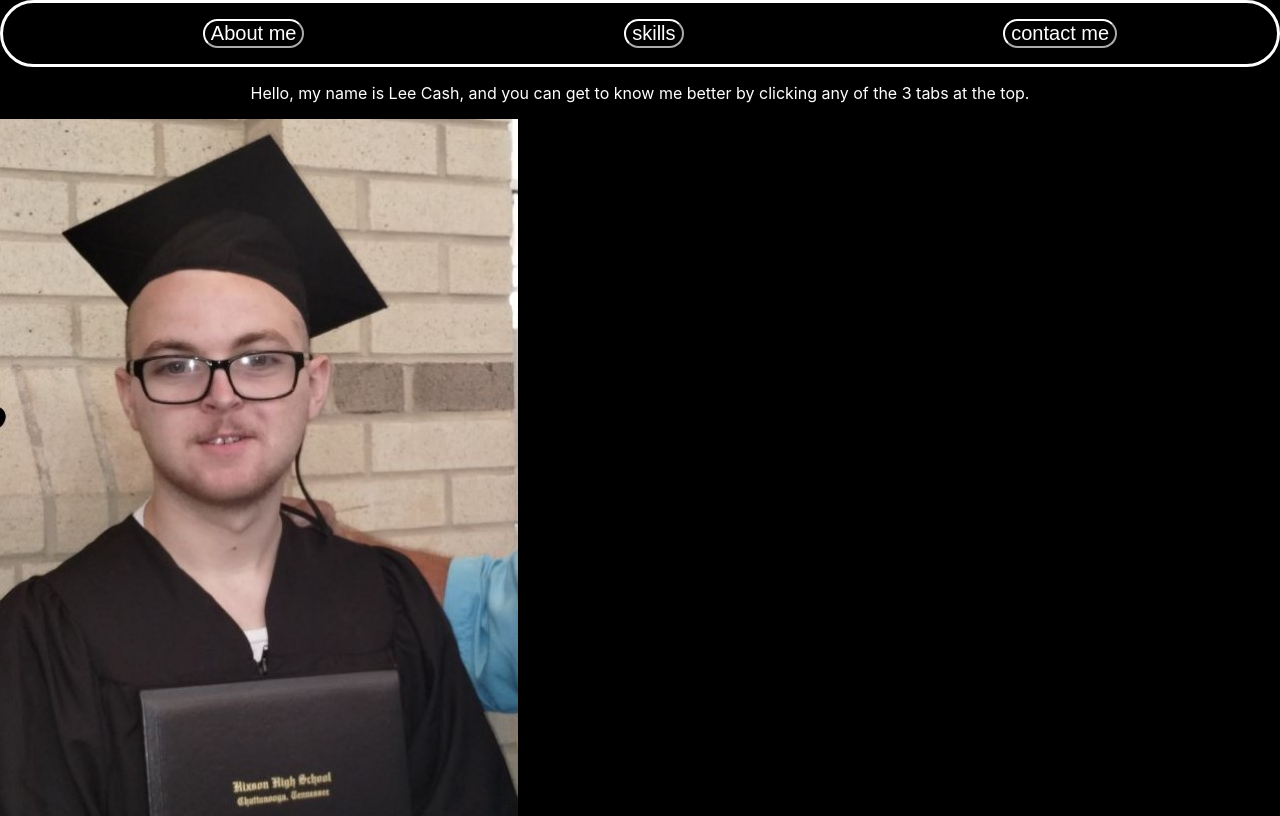
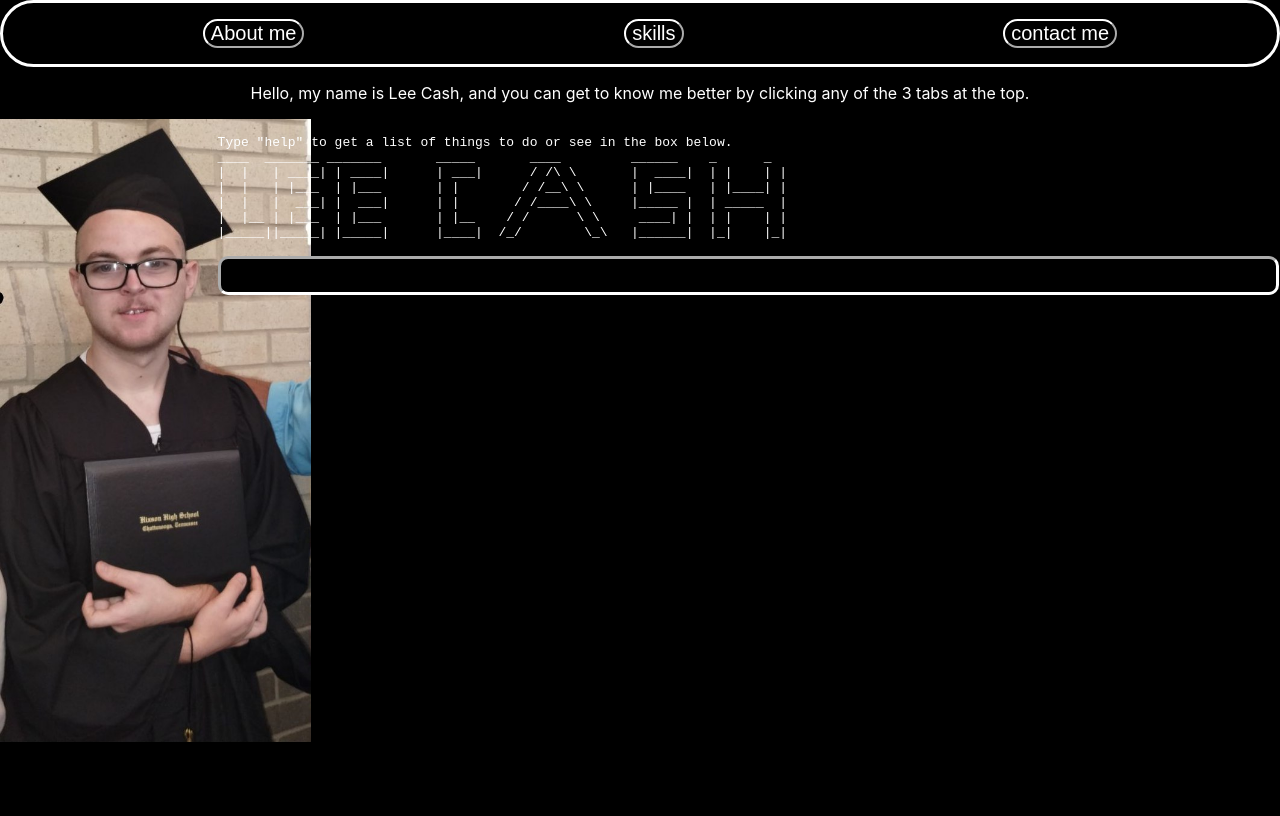
Before and after one commit to LeeFCash/digital-portfolio-react, a React (Create React App) app: page / in a window 1280 px wide. Shown: the top 816 px of the page. Built offline with nearby package versions, Linux system fonts and the light colour scheme.

Commit message:
make terminal and not done

```diff
--- a/src/App.css
+++ b/src/App.css
@@ -38,7 +38,7 @@ header nav ul li button {
 }
 .tab0Split {
     display: grid;
-    grid-template-columns: 30 1fr;
+    grid-template-columns: 17% 1fr;
     /*display: flex;
     flex-direction: row;
     flex-wrap: wrap;*/
@@ -47,17 +47,26 @@ header nav ul li button {
     background-color: black;
     color: white;
     width: 100%;
+    border-radius: 10px;
+    border-width: 3px;
+    border-color: white;
+    height: 3%;
+    font-size: 100%;
 }
 .tab0SplitD {
-    width: 30%;
-    /*height: 50%;*/
+    /*width: 30%;
+    height: 50%;*/
+    width: 100%;
+    height: 60%;
 }
 .tab0SplitD2 {
-    width: 50%;
+    /*width: 50%;*/
+    width: 99%;
+    height: 100%;
 }
 .tab0SplitDImg {
     height: 100%;
 }
 .main0 {
-    /*height: 20%;*/
+    height: 100%;
 }
--- a/src/App.js
+++ b/src/App.js
@@ -9,6 +9,33 @@ import './App.css';
 function App() {
   const [tab, setTab] = useState(0);
   const [check, setCheck] = useState(0);
+  function terminal(e) {
+    var terminalType = document.getElementById('terminalType');
+    var terminalStuff = document.getElementById('terminalStuff');
+    var homePath = true;
+    if(e.key === "Enter"){
+      switch(true) {
+        case terminalType.value === "help":
+          var helpCOutput = document.createElement('p');
+          helpCOutput.innerHTML = 'type \"clear\" to clear the terminal screen.<br>type \"whoareyou\" to get info about Lee Cash.<br>type \"pwd\" to know where you are in the file system.<br>type \"ls\" to know what is in the directory you are located in.<br>type \"cd \'name of dir or ~ to return to home dir\'\" to go into a directory.<br>type \"cat \'name of dir\'\" to get info about Lee Cash.<br>type \"Xdg-open \'fileName\'\" to open a IMG in the terminal.';
+          terminalStuff.appendChild(helpCOutput);
+          terminalType.value = "";
+          break;
+          case terminalType.value === "clear":
+            terminalStuff.innerHTML = "";
+            terminalType.value = "";
+            break;
+          case terminalType.value === "ls":
+            if(homePath == true){
+              var lsOutPut = document.createElement('p');
+              lsOutPut.innerHTML = 'about.txt<br>skills.txt<br>contactMe.txt<br>IMGs';
+              terminalStuff.appendChild(lsOutPut);
+            }
+            terminalType.value = "";
+            break;
+      }
+    }
+  }
   function tab1() {
     setTab(1);
   };
@@ -54,7 +81,16 @@ function App() {
           <img className='tab0SplitDImg' src={meG} alt='404'></img>
         </div>
         <div className='tab0SplitD2'>
-          <textarea className='helpText1'>Type "help" to get a list of things to do or see</textarea>
+          <div id='terminalStuff'><p><pre>
+            Type "help" to get a list of things to do or see in the box below.<br></br>
+             ____  _______ _______       _____       ____         ______    _      _ <br></br>
+            |  |   | ____| | ____|      | ___|      / /\ \       |  ____|  | |    | |<br></br>
+            |  |   | |___  | |___       | |        / /__\ \      | |____   | |____| |<br></br>
+            |  |   |  ___| |  ___|      | |       / /____\ \     |_____ |  | _____  |<br></br>
+            |  |__ | |___  | |___       | |__    / /      \ \     ____| |  | |    | |<br></br>
+            |_____||_____| |_____|      |____|  /_/        \_\   |______|  |_|    |_|<br></br>
+            </pre></p></div>
+          <input id='terminalType' className='helpText1' onKeyDown={terminal}></input>
         </div>
       </div>
     </section>
```
